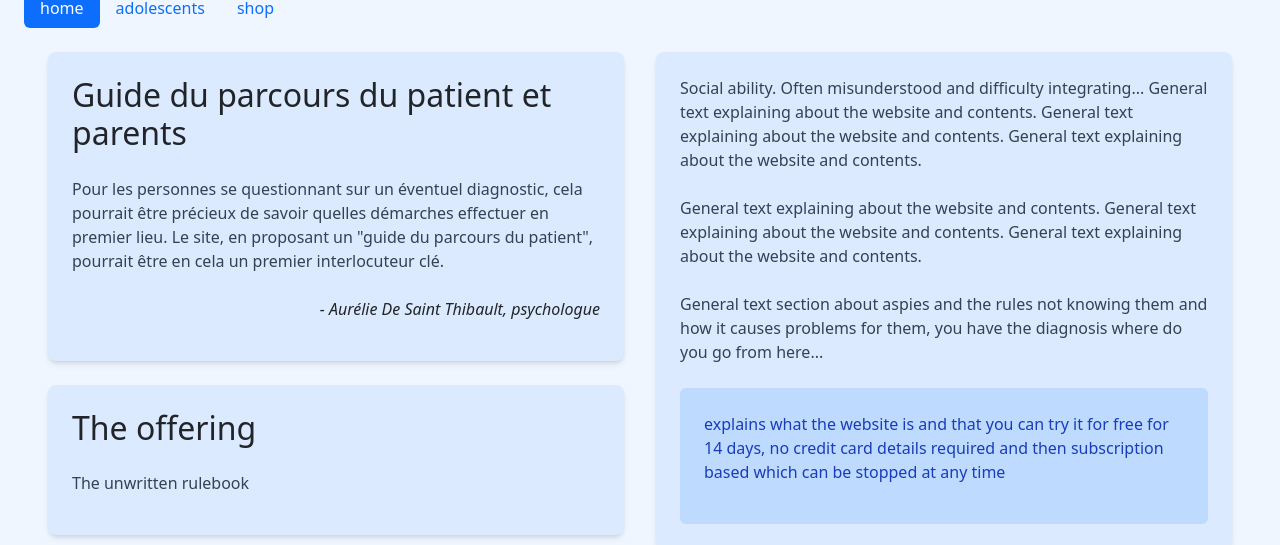
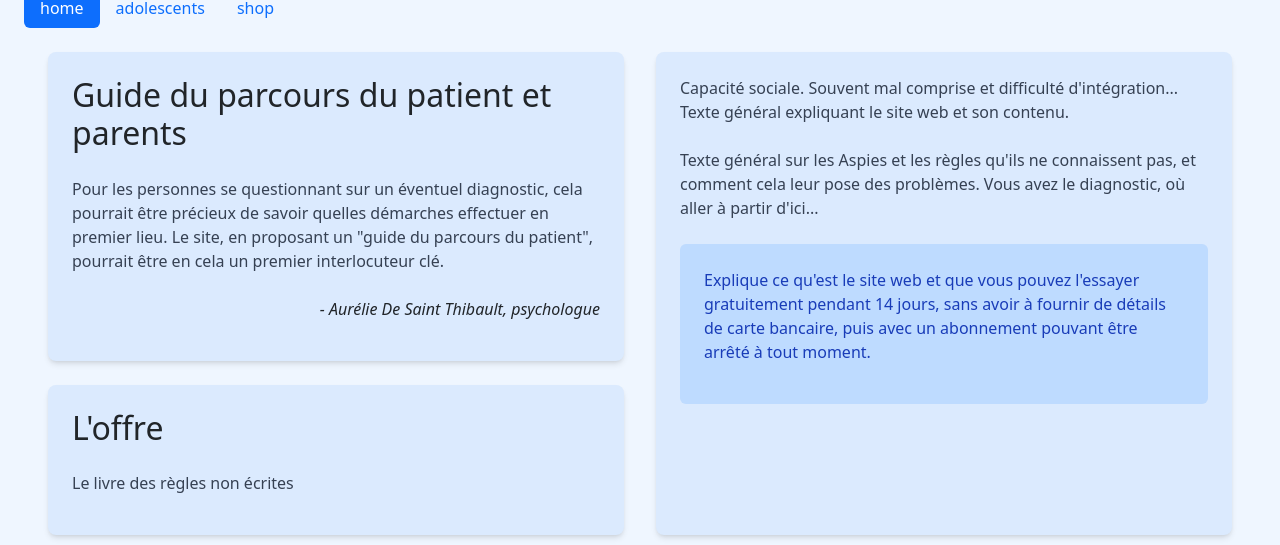
Before and after one commit to Asperboard/epickup, a Next.js app in the folder react/: page / in a window 1280 px wide. Shown: the part 336-881 px from the top of the page. Built offline with nearby package versions, Linux system fonts and the light colour scheme.

Commit message:
[FIX] home is written in French

```diff
--- a/react/src/app/home.js
+++ b/react/src/app/home.js
@@ -14,26 +14,23 @@ export default function Home() {
               </div>
 
               <div className="bg-blue-100 p-6 rounded-lg shadow-md">
-                <h2 className="text-xl font-semibold text-blue-800 mb-4">The offering</h2>
+                <h2 className="text-xl font-semibold text-blue-800 mb-4">L'offre</h2>
                 <p className="text-gray-700">
-                  The unwritten rulebook
+                  Le livre des règles non écrites
                 </p>
               </div>
             </div>
 
             <div className="bg-blue-100 p-6 rounded-lg shadow-md">
               <p className="text-gray-700">
-                Social ability. Often misunderstood and difficulty integrating... General text explaining about the website and contents. General text explaining about the website and contents. General text explaining about the website and contents.
+                Capacité sociale. Souvent mal comprise et difficulté d'intégration... Texte général expliquant le site web et son contenu.
               </p>
               <p className="text-gray-700 mt-4">
-                General text explaining about the website and contents. General text explaining about the website and contents. General text explaining about the website and contents.
-              </p>
-              <p className="text-gray-700 mt-4">
-                General text section about aspies and the rules not knowing them and how it causes problems for them, you have the diagnosis where do you go from here...
+                Texte général sur les Aspies et les règles qu'ils ne connaissent pas, et comment cela leur pose des problèmes. Vous avez le diagnostic, où aller à partir d'ici...
               </p>
               <div className="mt-6 p-4 bg-blue-200 rounded-md">
                 <p className="text-blue-800">
-                  explains what the website is and that you can try it for free for 14 days, no credit card details required and then subscription based which can be stopped at any time
+                  Explique ce qu'est le site web et que vous pouvez l'essayer gratuitement pendant 14 jours, sans avoir à fournir de détails de carte bancaire, puis avec un abonnement pouvant être arrêté à tout moment.
                 </p>
               </div>
             </div>
```
